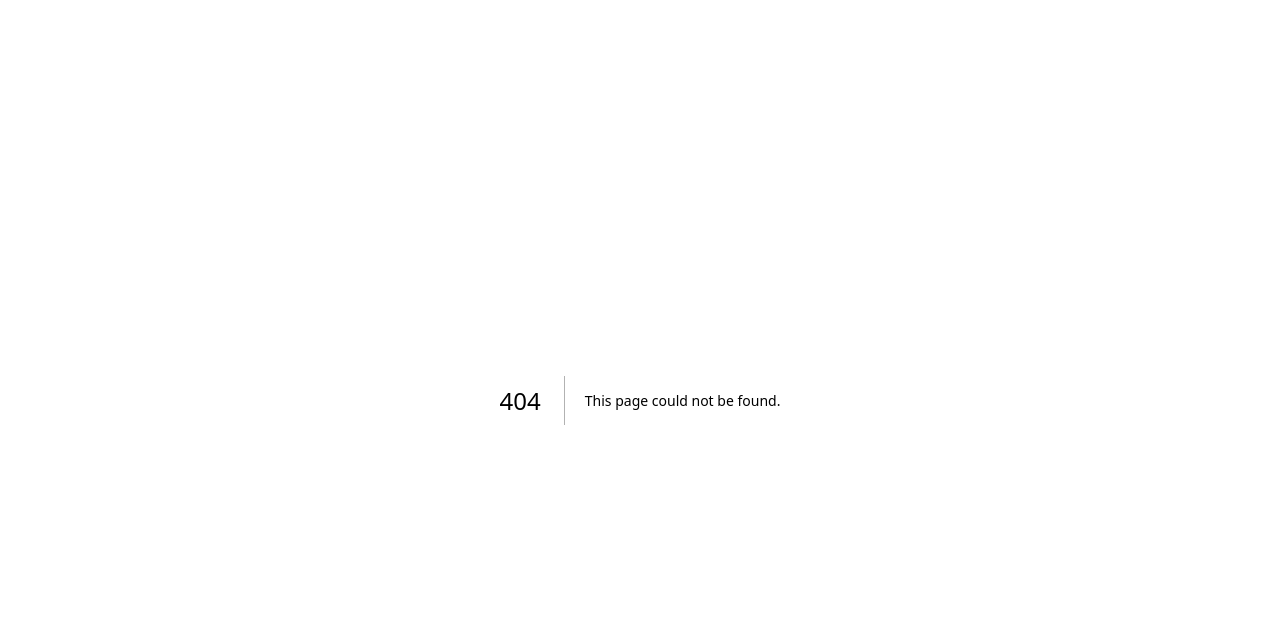
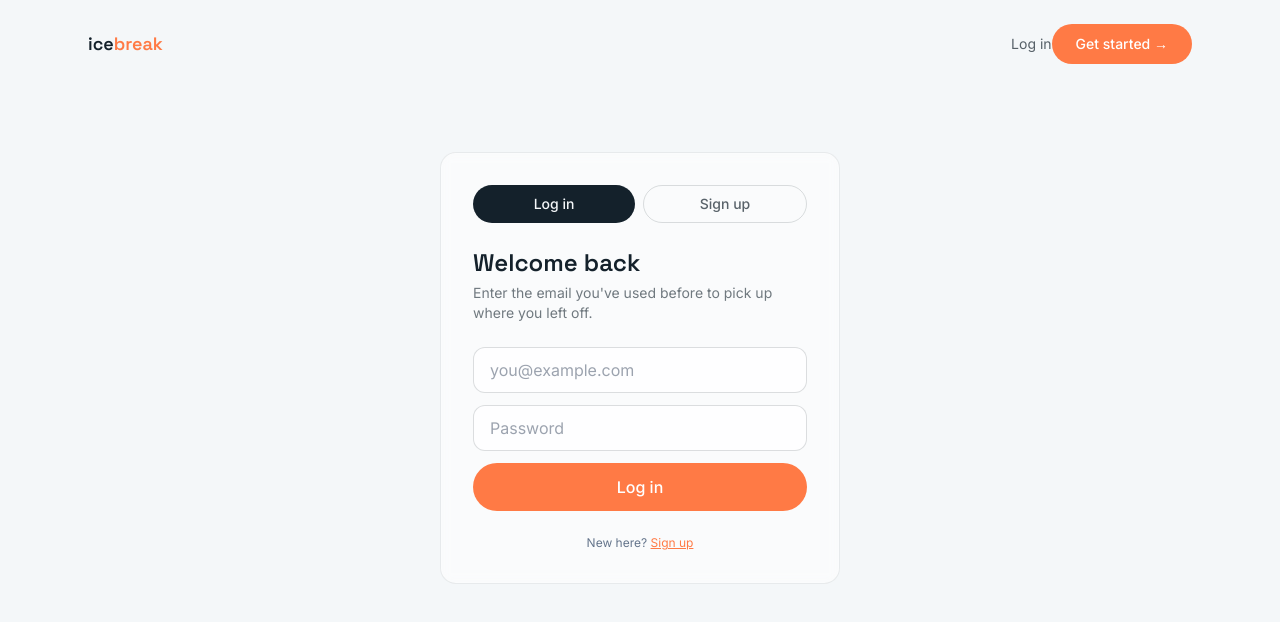
Before and after one commit to Frontendwep-Developer/icebreak, a Next.js app: page /login in a window 1280 px wide. Before the commit this address had no page. Shown: the top 622 px of the page. Built offline with nearby package versions, Linux system fonts and the light colour scheme.

Commit message:
UI fixes, Navbar component, Supabase secret key migration, clean env example

```diff
--- /dev/null
+++ b/app/login/page.tsx
@@ -0,0 +1,163 @@
+"use client";
+
+import { useState, useEffect, Suspense } from "react";
+import { useRouter, useSearchParams } from "next/navigation";
+import Navbar from "@/components/Navbar";
+
+function LoginContent() {
+  const router = useRouter();
+  const searchParams = useSearchParams();
+  const initialMode = searchParams.get("mode") === "signup" ? "signup" : "login";
+
+  const [mode, setMode] = useState<"login" | "signup">(initialMode);
+  const [email, setEmail] = useState("");
+  const [name, setName] = useState("");
+  const [error, setError] = useState("");
+
+  useEffect(() => {
+    // If they already have a saved account, prefill the email
+    try {
+      const saved = localStorage.getItem("icebreak_template");
+      if (saved) {
+        const parsed = JSON.parse(saved);
+        if (parsed.email) setEmail(parsed.email);
+        if (parsed.senderName) setName(parsed.senderName);
+      }
+    } catch {
+      // ignore
+    }
+  }, []);
+
+  function handleContinue() {
+    setError("");
+    if (!email.trim() || !email.includes("@")) {
+      setError("Please enter a valid email");
+      return;
+    }
+    try {
+      const saved = localStorage.getItem("icebreak_template");
+      const parsed = saved ? JSON.parse(saved) : {};
+      parsed.email = email.trim();
+      if (mode === "signup" && name.trim()) parsed.senderName = name.trim();
+      localStorage.setItem("icebreak_template", JSON.stringify(parsed));
+    } catch {
+      // ignore — localStorage may be unavailable
+    }
+    router.push("/tool");
+  }
+
+  return (
+    <main className="min-h-screen bg-frost">
+      <Navbar variant="landing" />
+
+      <section className="max-w-md mx-auto px-6 pt-16 pb-24">
+        <div className="frosted rounded-2xl p-8">
+          <div className="flex gap-2 mb-6">
+            <button
+              onClick={() => setMode("login")}
+              className={`flex-1 py-2 rounded-full text-sm font-medium transition-colors ${
+                mode === "login"
+                  ? "bg-glacier text-frost"
+                  : "border border-glacier/15 text-glacier/70"
+              }`}
+            >
+              Log in
+            </button>
+            <button
+              onClick={() => setMode("signup")}
+              className={`flex-1 py-2 rounded-full text-sm font-medium transition-colors ${
+                mode === "signup"
+                  ? "bg-glacier text-frost"
+                  : "border border-glacier/15 text-glacier/70"
+              }`}
+            >
+              Sign up
+            </button>
+          </div>
+
+          <h1 className="font-display text-2xl font-semibold mb-1">
+            {mode === "login" ? "Welcome back" : "Create your account"}
+          </h1>
+          <p className="text-sm text-glacier/60 mb-6">
+            {mode === "login"
+              ? "Enter the email you've used before to pick up where you left off."
+              : "No password needed — just your email. We'll use it to track your free monthly emails."}
+          </p>
+
+          <div className="space-y-3">
+            <input
+              type="email"
+              placeholder="you@example.com"
+              value={email}
+              onChange={(e) => setEmail(e.target.value)}
+              onKeyDown={(e) => e.key === "Enter" && handleContinue()}
+              className="w-full border border-glacier/15 rounded-xl px-4 py-2.5 bg-white/70"
+            />
+            <input
+              type="password"
+              placeholder="Password"
+              className="w-full border border-glacier/15 rounded-xl px-4 py-2.5 bg-white/70"
+            />
+            {mode === "signup" && (
+              <>
+                <input
+                  type="text"
+                  placeholder="Your name (optional, used to sign your emails)"
+                  value={name}
+                  onChange={(e) => setName(e.target.value)}
+                  onKeyDown={(e) => e.key === "Enter" && handleContinue()}
+                  className="w-full border border-glacier/15 rounded-xl px-4 py-2.5 bg-white/70"
+                />
+                <p className="text-xs text-mist -mt-1">
+                  Password login is coming soon — for now, just your email is
+                  enough to get started.
+                </p>
+              </>
+            )}
+
+            {error && <p className="text-sm text-red-600">{error}</p>}
+
+            <button
+              onClick={handleContinue}
+              className="w-full bg-thaw text-white font-medium py-3 rounded-full hover:brightness-105 transition"
+            >
+              {mode === "login" ? "Log in" : "Create account & continue"}
+            </button>
+          </div>
+
+          <p className="text-xs text-mist mt-6 text-center">
+            {mode === "login" ? (
+              <>
+                New here?{" "}
+                <button
+                  onClick={() => setMode("signup")}
+                  className="text-thaw underline"
+                >
+                  Sign up
+                </button>
+              </>
+            ) : (
+              <>
+                Already have an account?{" "}
+                <button
+                  onClick={() => setMode("login")}
+                  className="text-thaw underline"
+                >
+                  Log in
+                </button>
+              </>
+            )}
+          </p>
+        </div>
+      </section>
+    </main>
+  );
+}
+
+export default function LoginPage() {
+  return (
+    <Suspense fallback={null}>
+      <LoginContent />
+    </Suspense>
+  );
+}
--- a/app/page.tsx
+++ b/app/page.tsx
@@ -23,7 +23,7 @@ export default function Home() {
           </p>
           <div className="mt-8 flex items-center gap-4">
             <Link
-              href="/tool"
+              href="/login?mode=signup"
               className="bg-thaw text-white font-medium px-6 py-3 rounded-full hover:brightness-105 transition"
             >
               Generate my first batch
@@ -129,7 +129,7 @@ export default function Home() {
               batch of leads.
             </p>
             <Link
-              href="/tool"
+              href="/login?mode=signup"
               className="block text-center border border-glacier/20 rounded-full py-2.5 font-medium hover:border-thaw transition"
             >
               Start free
--- a/app/profile/page.tsx
+++ b/app/profile/page.tsx
@@ -152,6 +152,35 @@ export default function ProfilePage() {
           </p>
         </div>
 
+        {/* Password — visual placeholder, not yet functional */}
+        <div className="frosted rounded-2xl p-6 mb-4">
+          <p className="text-xs text-mist mb-2">Password</p>
+          <div className="grid gap-3">
+            <input
+              type="password"
+              placeholder="Current password"
+              className="w-full border border-glacier/15 rounded-xl px-4 py-2.5 bg-white/70"
+              disabled
+            />
+            <input
+              type="password"
+              placeholder="New password"
+              className="w-full border border-glacier/15 rounded-xl px-4 py-2.5 bg-white/70"
+              disabled
+            />
+            <button
+              disabled
+              className="w-full border border-glacier/15 text-glacier/40 font-medium py-2.5 rounded-full cursor-not-allowed"
+            >
+              Update password
+            </button>
+          </div>
+          <p className="text-xs text-mist mt-2">
+            Password login is coming soon — for now your account is
+            identified by email only.
+          </p>
+        </div>
+
         {!email ? (
           <p className="text-sm text-glacier/60">
             Enter your account email above to see your account details.
--- a/app/tool/page.tsx
+++ b/app/tool/page.tsx
@@ -23,6 +23,8 @@ const MAX_LEADS = 25;
 export default function ToolPage() {
   const [email, setEmail] = useState("");
   const [senderName, setSenderName] = useState("");
+  const [senderEmailOption, setSenderEmailOption] = useState<"account" | "other">("account");
+  const [customSenderEmail, setCustomSenderEmail] = useState("");
   const [productDescription, setProductDescription] = useState("");
   const [tone, setTone] = useState("friendly");
   const [language, setLanguage] = useState("English");
@@ -738,6 +740,42 @@ export default function ToolPage() {
             onChange={(e) => setSenderName(e.target.value)}
             className="w-full border border-glacier/15 rounded-xl px-4 py-2.5 bg-white/70"
           />
+          <div>
+            <label className="text-xs text-mist block mb-1">Send from</label>
+            <select
+              value={senderEmailOption}
+              onChange={(e) =>
+                setSenderEmailOption(e.target.value as "account" | "other")
+              }
+              className="w-full border border-glacier/15 rounded-xl px-4 py-2.5 bg-white/70"
+            >
+              <option value="account">{email || "your account email"}</option>
+              <option value="other">Use a different email...</option>
+            </select>
+            {senderEmailOption === "other" && (
+              <div className="flex gap-2 mt-2">
+                <input
+                  type="email"
+                  placeholder="you@yourcompany.com"
+                  value={customSenderEmail}
+                  onChange={(e) => setCustomSenderEmail(e.target.value)}
+                  className="flex-1 border border-glacier/15 rounded-xl px-4 py-2.5 bg-white/70"
+                />
+                <button
+                  disabled
+                  className="text-sm font-medium px-4 py-2.5 rounded-full border border-glacier/15 text-glacier/40 cursor-not-allowed whitespace-nowrap"
+                >
+                  Connect email
+                </button>
+              </div>
+            )}
+            {senderEmailOption === "other" && (
+              <p className="text-xs text-mist mt-1">
+                Sending from a different email is coming soon — you&apos;ll
+                be able to connect it here.
+              </p>
+            )}
+          </div>
           <div className="flex items-center gap-4 text-sm flex-wrap">
             <label className="flex items-center gap-2 cursor-pointer">
               <input
--- a/components/Navbar.tsx
+++ b/components/Navbar.tsx
@@ -4,7 +4,6 @@ import { useState, useEffect } from "react";
 
 export default function Navbar({ variant }: { variant: "landing" | "app" }) {
   const [email, setEmail] = useState("");
-  const [menuOpen, setMenuOpen] = useState(false);
 
   useEffect(() => {
     if (variant !== "app") return;
@@ -38,7 +37,7 @@ export default function Navbar({ variant }: { variant: "landing" | "app" }) {
         >
           ice<span className="text-thaw">break</span>
         </a>
-        <div className="flex items-center gap-6">
+        <div className="flex items-center gap-5">
           <a
             href="/#how-it-works"
             className="hidden sm:inline text-sm text-glacier/70 hover:text-thaw transition-colors"
@@ -52,8 +51,14 @@ export default function Navbar({ variant }: { variant: "landing" | "app" }) {
             Pricing
           </a>
           <a
-            href="/tool"
-            className="bg-thaw text-white text-sm font-medium px-5 py-2.5 rounded-full hover:brightness-105 transition"
+            href="/login"
+            className="text-sm text-glacier/70 hover:text-thaw transition-colors"
+          >
+            Log in
+          </a>
+          <a
+            href="/login?mode=signup"
+            className="bg-thaw text-white text-sm font-medium px-6 py-2.5 rounded-full whitespace-nowrap hover:brightness-105 transition"
           >
             Get started →
           </a>
@@ -87,35 +92,6 @@ export default function Navbar({ variant }: { variant: "landing" | "app" }) {
         >
           Upgrade to Pro
         </button>
-        {email && (
-          <div className="relative">
-            <button
-              onClick={() => setMenuOpen((v) => !v)}
-              className="w-8 h-8 rounded-full bg-glacier text-frost text-xs font-medium flex items-center justify-center"
-            >
-              {email[0].toUpperCase()}
-            </button>
-            {menuOpen && (
-              <>
-                <div
-                  className="fixed inset-0 z-30"
-                  onClick={() => setMenuOpen(false)}
-                />
-                <div className="absolute right-0 mt-2 w-56 bg-white border border-glacier/10 rounded-xl shadow-lg z-40 p-2">
-                  <p className="px-3 py-2 text-xs text-mist font-mono truncate">
-                    {email}
-                  </p>
-                  <a
-                    href="/profile"
-                    className="block px-3 py-2 text-sm rounded-lg hover:bg-glacier/5"
-                  >
-                    Profile & settings
-                  </a>
-                </div>
-              </>
-            )}
-          </div>
-        )}
       </div>
     </nav>
   );
--- a/lib/supabaseAdmin.ts
+++ b/lib/supabaseAdmin.ts
@@ -4,6 +4,6 @@ import { createClient } from "@supabase/supabase-js";
 // SUPABASE_SERVICE_ROLE_KEY must never be exposed to the frontend.
 export const supabaseAdmin = createClient(
   process.env.NEXT_PUBLIC_SUPABASE_URL!,
-  process.env.SUPABASE_SERVICE_ROLE_KEY!,
+  process.env.SUPABASE_SECRET_KEY!,
   { auth: { persistSession: false } }
 );
```
Also changed, not shown: 1 other file (tests, documents, lock files or other folders).
